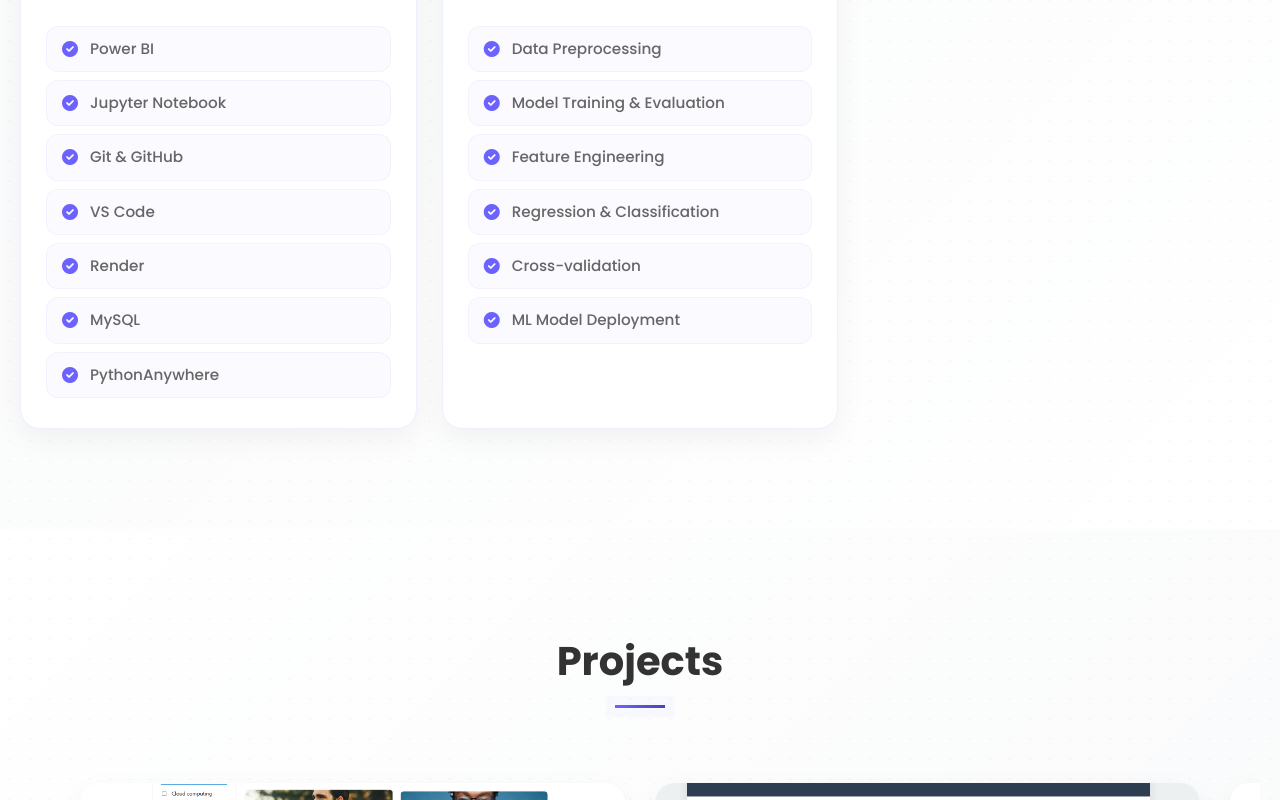
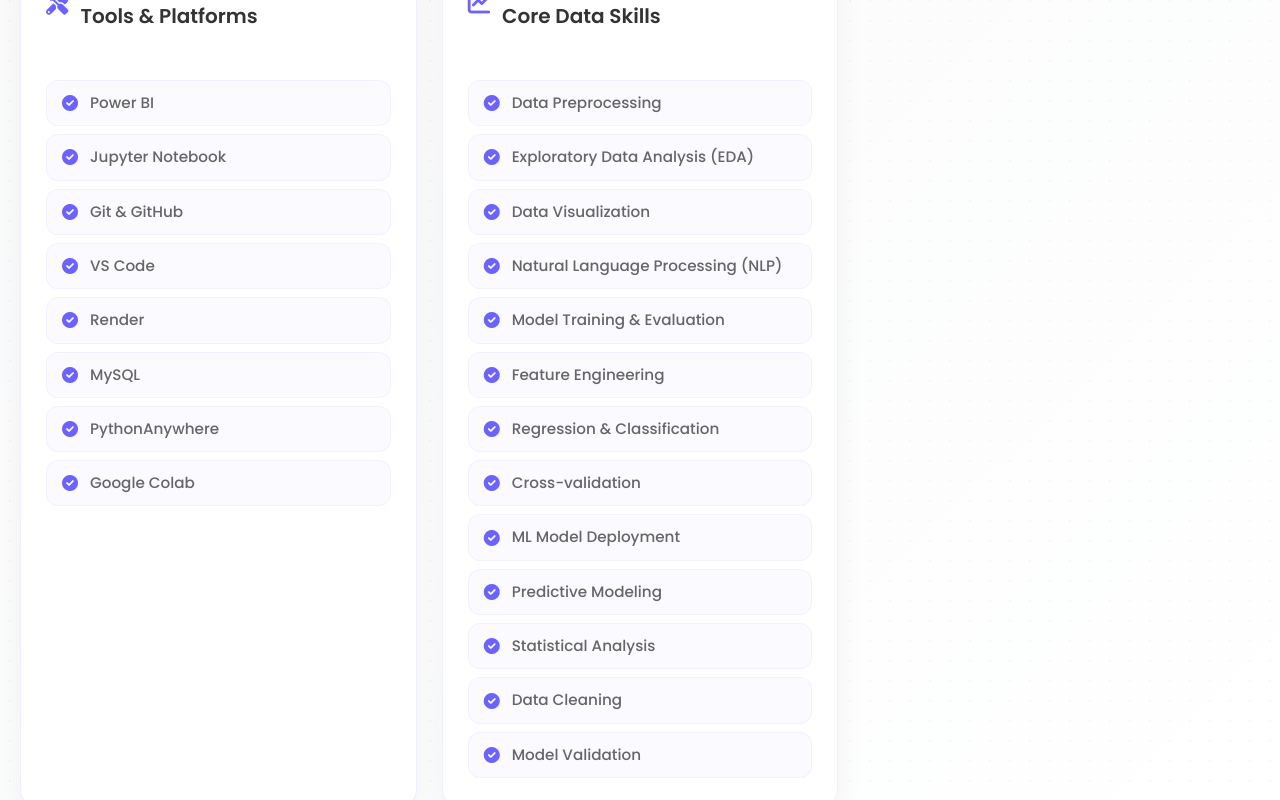
Before and after one commit to A-N-I-T-T-A/Anitta_Kurian, a React (Create React App) app: page / in a window 1280 px wide. Shown: the part 2580-3380 px from the top of the page. Built offline with nearby package versions, Linux system fonts and the light colour scheme.

Commit message:
Skills Updated

```diff
--- a/src/components/Skills.js
+++ b/src/components/Skills.js
@@ -193,25 +193,57 @@
     {
       title: 'Libraries & ML Frameworks',
       icon: 'fas fa-brain',
-      skills: ['Pandas', 'NumPy', 'Matplotlib', 'Seaborn', 'Scikit-learn', 'TensorFlow', 'PyTorch'],
+      skills: [
+        'Pandas',
+        'NumPy',
+        'Matplotlib',
+        'Seaborn',
+        'Scikit-learn',
+        'TensorFlow',
+        'PyTorch',
+        'Joblib'
+      ],
       delay: 0.2
     },
     {
       title: 'Frameworks & UI',
       icon: 'fas fa-layer-group',
-      skills: ['Django', 'Flask', 'React', 'Tkinter'],
+      skills: ['Django', 'Flask', 'React', 'Tkinter', 'Bootstrap'],
       delay: 0.3
     },
     {
       title: 'Tools & Platforms',
       icon: 'fas fa-tools',
-      skills: ['Power BI', 'Jupyter Notebook', 'Git & GitHub', 'VS Code', 'Render', 'MySQL', 'PythonAnywhere'],
+      skills: [
+        'Power BI',
+        'Jupyter Notebook',
+        'Git & GitHub',
+        'VS Code',
+        'Render',
+        'MySQL',
+        'PythonAnywhere',
+        'Google Colab'
+      ],
       delay: 0.4
     },
     {
       title: 'Core Data Skills',
       icon: 'fas fa-chart-line',
-      skills: ['Data Preprocessing', 'Model Training & Evaluation', 'Feature Engineering', 'Regression & Classification', 'Cross-validation', 'ML Model Deployment'],
+      skills: [
+        'Data Preprocessing',
+        'Exploratory Data Analysis (EDA)',
+        'Data Visualization',
+        'Natural Language Processing (NLP)',
+        'Model Training & Evaluation',
+        'Feature Engineering',
+        'Regression & Classification',
+        'Cross-validation',
+        'ML Model Deployment',
+        'Predictive Modeling',
+        'Statistical Analysis',
+        'Data Cleaning',
+        'Model Validation'
+      ],
       delay: 0.5
     }
   ];
```
